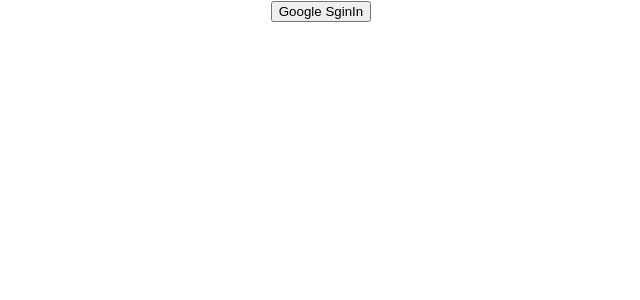
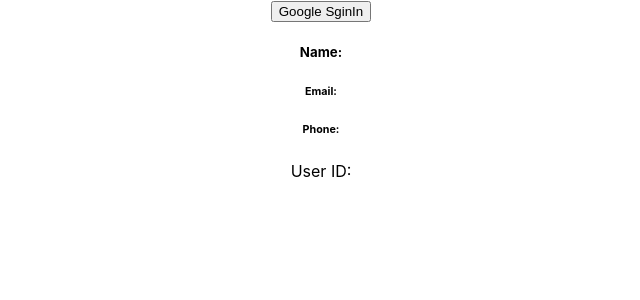
Before and after one commit to mostafizurhh/try-firebase-authentication, a React (Create React App) app: page / in a window 1280 px wide. Shown: the top 300 px of the page, without its empty margins (319-959 px from the left). Built offline with nearby package versions, Linux system fonts and the light colour scheme.

Commit message:
displayed logged in user info

```diff
--- a/src/App.js
+++ b/src/App.js
@@ -1,16 +1,19 @@
 import './App.css';
 import { getAuth, GoogleAuthProvider, signInWithPopup } from "firebase/auth";
 import app from './firebase/firebase.init'
+import { useState } from 'react';
 
 const auth = getAuth(app);
 
 function App() {
+  const [user, setUser] = useState({}) //to display user info
   const provider = new GoogleAuthProvider();
 
   const handleGoogleSignIn = () => {
     signInWithPopup(auth, provider)
       .then(result => {
         const user = result.user;
+        setUser(user);
         console.log(user);
       })
       .catch(error => {
@@ -20,6 +23,13 @@
   return (
     <div className="App">
       <button onClick={handleGoogleSignIn}>Google SginIn</button>
+      <div>
+        <h5>Name: {user.displayName}</h5>
+        <h6>Email: {user.email}</h6>
+        <h6>Phone: {user.phoneNumber}</h6>
+        <p>User ID: {user.uid}</p>
+        <img src={user.photoURL} alt="" />
+      </div>
     </div>
   );
 }
```
Also changed, not shown: src/-Steps.js (+17 -2 lines).
